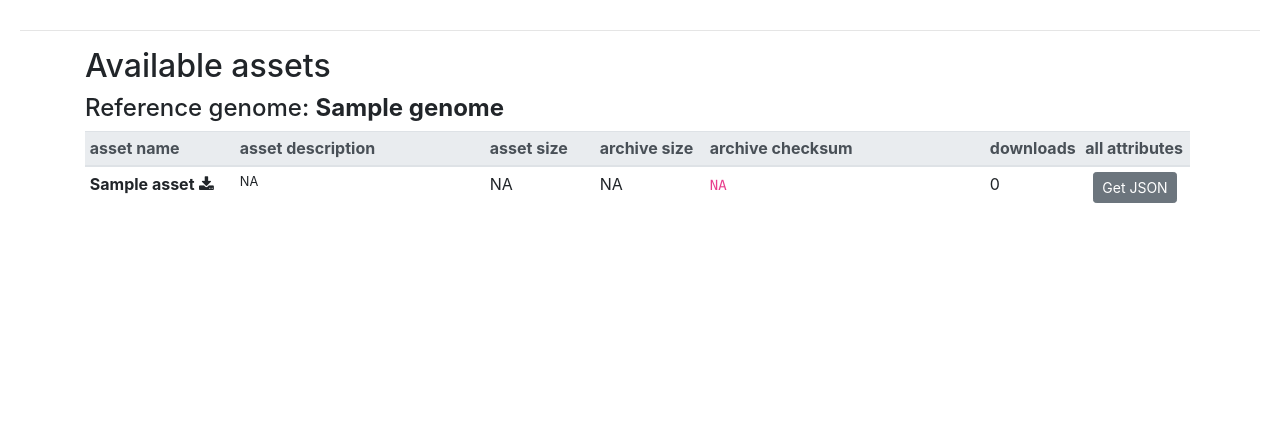
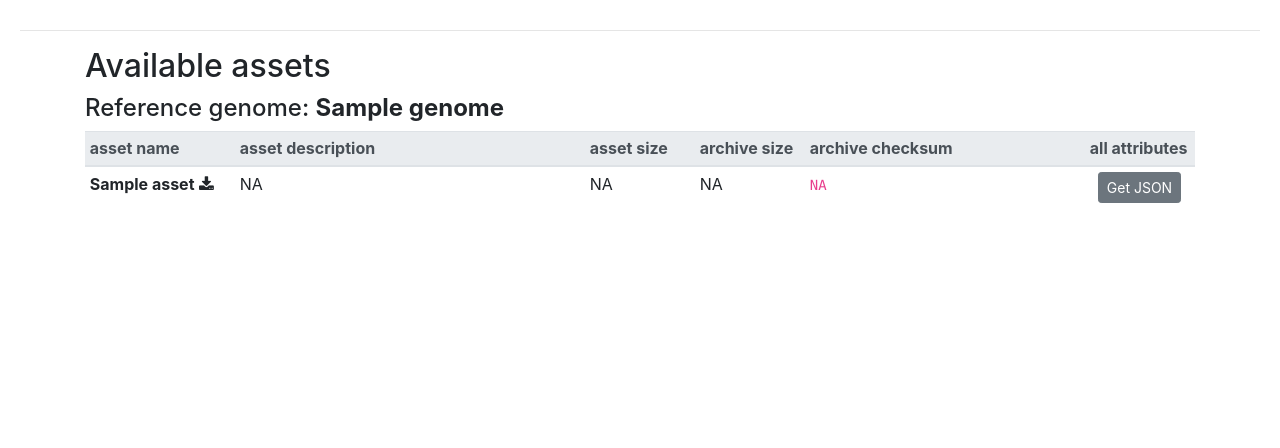
Before and after one commit to refgenie/refgenieserver, a FastAPI app: template refgenieserver/templates/index.html in a window 1280 px wide. Shown: the part 235-683 px from the top of the page. Run offline with FastAPI, Linux system fonts and the light colour scheme; the template is opened without the code that fills it: most values are stand-ins (such as "Sample title", 1, 10 or a date in 2020); parts of the project's set-up code (start-up, migrations or seed data) failed here and were passed over; some libraries are stand-ins or nearby versions.

Commit message:
revert download counting; see #24

```diff
--- a/refgenieserver/const.py
+++ b/refgenieserver/const.py
@@ -18,4 +18,3 @@ TAR = dict(ext=".tar", flags="-cvf")
 FILE_SIZE_UNITS = ['B', 'KB', 'MB', 'GB', 'TB', 'PB', 'EB', 'ZB', 'YB']
 LOG_FORMAT = "%(levelname)s in %(funcName)s: %(message)s"
 MSG_404 = "No such {} on server"
-DOWNLOADS_COUNT_KEY = "downloads"
--- a/refgenieserver/main.py
+++ b/refgenieserver/main.py
@@ -10,7 +10,7 @@ from fastapi import FastAPI, HTTPException
 from refgenconf import RefGenConf, select_genome_config
 
 from .const import *
-from .helpers import build_parser, update_stats
+from .helpers import build_parser
 from .server_builder import archive
 import logging
 
@@ -64,9 +64,6 @@ async def download_asset(genome: str, asset: str):
     asset_file = "{base}/{genome}/{file_name}".format(base=BASE_DIR, genome=genome, file_name=file_name)
     _LOGGER.info("serving asset file: '{}'".format(asset_file))
     if os.path.isfile(asset_file):
-        update_stats(rgc, genome, asset)
-        _LOGGER.info("'{}/{}' download count updated to: {}".format(
-            genome, asset, rgc.genomes[genome][asset][DOWNLOADS_COUNT_KEY]))
         return FileResponse(asset_file, filename=file_name, media_type="application/octet-stream")
     else:
         _LOGGER.warning(MSG_404.format("asset"))
--- a/refgenieserver/static/style.css
+++ b/refgenieserver/static/style.css
@@ -128,7 +128,7 @@ div.col-9#asset_table {
 }
 
 .asset_desc {
-    width: 250px;
+    width: 350px;
 }
 
 .size {
@@ -141,10 +141,6 @@ div.col-9#asset_table {
 
 .attrs {
     width: 110px;
-}
-
-.smaller-txt {
-  font-size: 0.8rem;
 }
 
 th.footer {
--- a/refgenieserver/templates/index.html
+++ b/refgenieserver/templates/index.html
@@ -1,14 +1,9 @@
 {% extends "base.html" %}
 {% block title %}Index{% endblock %}
 {% block content %}
-{% macro safe_show_asset_attr(x, zero=false) %}
-    {% set x = x|string %}
+{% macro safe_show_asset_attr(x) %}
     {% if x is none or not x|length %}
-        {% if zero %}
-            0
-        {% else %}
-            NA
-        {% endif %}
+        NA
     {% else %}
         {{ x }}
     {% endif %}
@@ -49,21 +44,19 @@
                         <th class="size" scope="col">asset size</th>
                         <th class="size" scope="col">archive size</th>
                         <th class="checksum" scope="col">archive checksum</th>
-                        <th class="asset_downloads" scope="col">downloads</th>
                         <th class="attrs" scope="col">all attributes</th>
                     </tr>
-                </thead>
+                </thea
                 <tbody>
                     {% for asset in assets %}
                         <tr>
-                            <td class="asset_name" style="cursor:pointer" onclick="location.href='/asset/{{ genome_name }}/{{ asset }}/archive';">
+                            <td class="asset_name" style="cursor:pointer" onclick="location.href='/asset/{{ genome_name }}/{{ asset }}/archive'">
                                 <b>{{ asset }}</b> <i class="fa fa-download" aria-hidden="true"></i>
                             </td>
-                            <td class="smaller-txt">{{ safe_show_asset_attr(rgc[genome_name][asset]["asset_description"]) }}</td>
+                            <td class="asset_desc">{{ safe_show_asset_attr(rgc[genome_name][asset]["asset_description"]) }}</td>
                             <td class="size">{{ safe_show_asset_attr(rgc[genome_name][asset]["asset_size"]) }}</td>
                             <td class="size">{{ safe_show_asset_attr(rgc[genome_name][asset]["archive_size"]) }}</td>
                             <td class="checksum"><code>{{ safe_show_asset_attr(rgc[genome_name][asset]["archive_checksum"]) }}</code></td>
-                            <td class="asset_downloads">{{ safe_show_asset_attr(x=rgc[genome_name][asset]["downloads"], zero=true) }}</td>
                             <td class="attrs"><a href='/asset/{{ genome_name }}/{{ asset }}'><button class="btn btn-secondary btn-sm" id="json_btn">Get JSON</button></a></td>
                         </tr>
                     {% endfor %}
```
Also changed, not shown: refgenieserver/helpers.py (+0 -29 lines).
